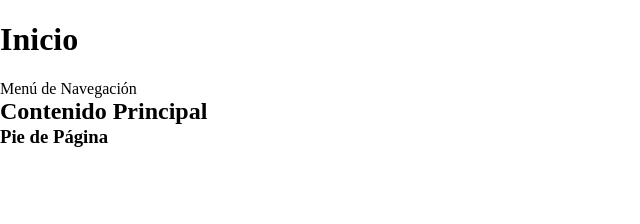
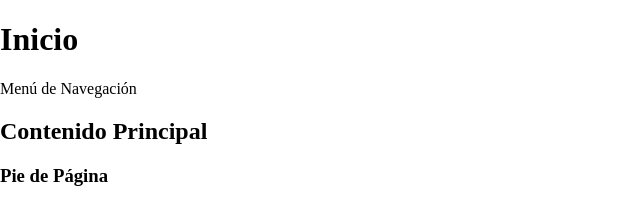
Before and after one commit to hozlucas28/Portfolio, a plain HTML site: page index.html in a window 1280 px wide. Shown: the whole page, without its empty margins (0-640 px from the left). Drawn offline with Linux system fonts and the light colour scheme.

Commit message:
Remove all stylesheets

```diff
--- a/CSS/main.css
+++ b/CSS/main.css
@@ -1,10 +1,4 @@
 
 /* -------------------------------------------------------------------------- */
-/*                                   GENERAL                                  */
+/*                   ESTILOS COMUNES PARA TODAS LAS PÁGINAS                   */
 /* -------------------------------------------------------------------------- */
-
-* {
-    margin: 0px;
-    padding: 0px;
-    box-sizing: border-box;
-}
```
